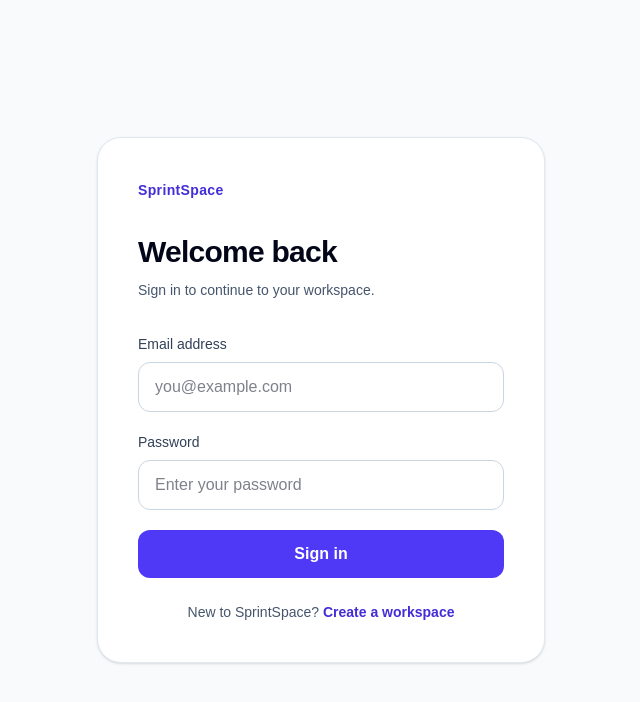
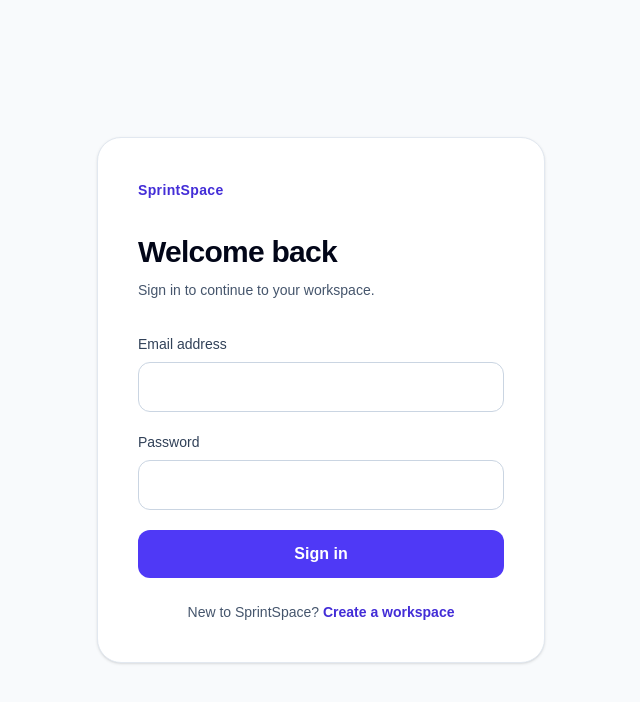
Before and after one commit to Sanku1299/SprintSpace, a Next.js app: page /login in a window 1280 px wide. Shown: the top 702 px of the page, without its empty margins (319-959 px from the left). Built offline with nearby package versions, Linux system fonts and the light colour scheme; no server answers.

Commit message:
Remove generic login placeholders

```diff
--- a/src/app/(auth)/login/LoginForm.tsx
+++ b/src/app/(auth)/login/LoginForm.tsx
@@ -19,7 +19,6 @@ export function LoginForm() {
           id="email"
           name="email"
           type="email"
-          placeholder="you@example.com"
           autoComplete="email"
           required
           maxLength={254}
@@ -35,7 +34,6 @@ export function LoginForm() {
           id="password"
           name="password"
           type="password"
-          placeholder="Enter your password"
           autoComplete="current-password"
           required
           maxLength={128}
```
